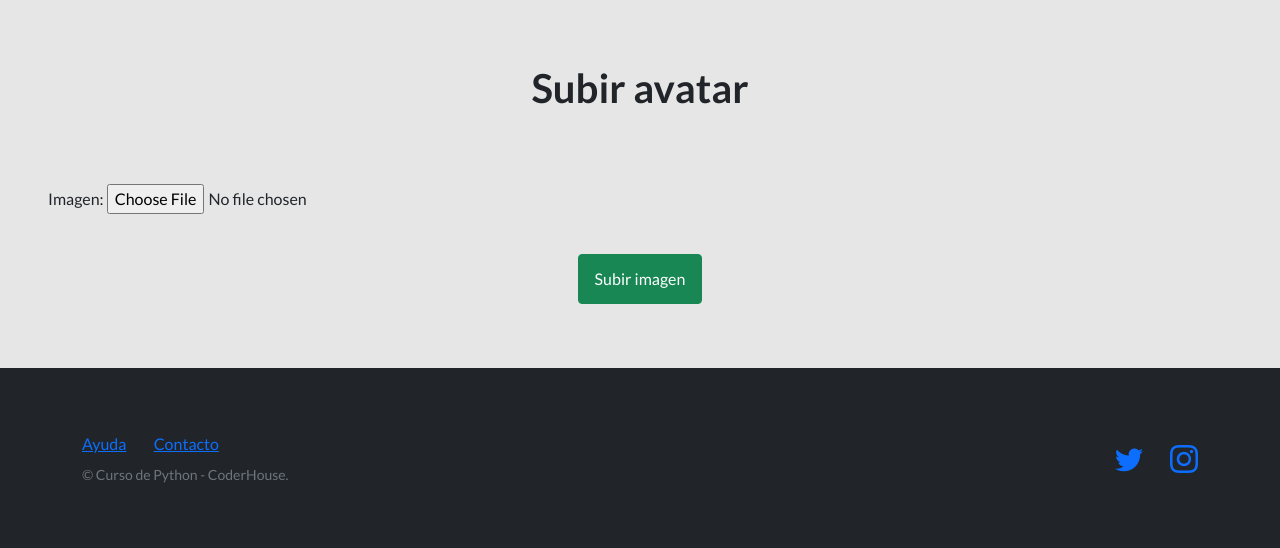
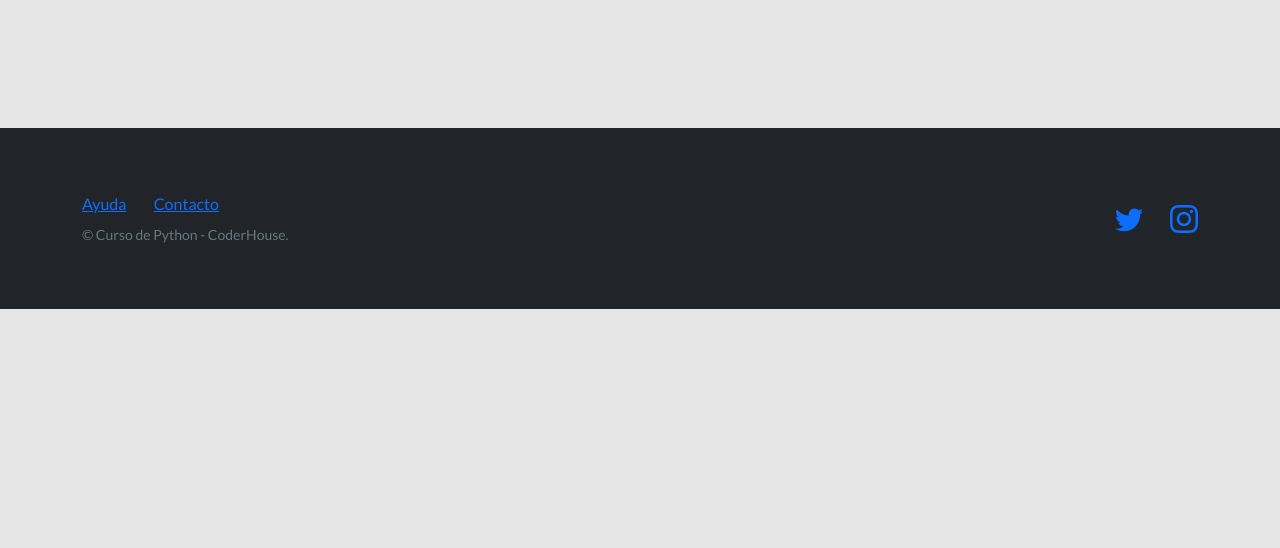
Before and after one commit to nicolasdelfino-123/Tercera-pre-entrega-DELFINO, a Django app: page /perfiles/agregar-avatar/ in a window 1280 px wide. Shown: the part 66-614 px from the top of the page. Run offline with Django 4.2, Linux system fonts and the light colour scheme; the visitor is signed in with stand-in values (Sample User, id 1); data that the repository does not hold is empty; some libraries are stand-ins or nearby versions.

Commit message:
solucionando avatar 2

```diff
--- a/proyecto_perros/perfiles/templates/perfiles/formulario_avatar.html
+++ b/proyecto_perros/perfiles/templates/perfiles/formulario_avatar.html
@@ -1,19 +1 @@
-{% extends "app_perros/base.html" %}
-
-{% block contenido %}
-
-<h1 style="width: 100%; text-align: center; margin: 0px 0px 72px 0px; font-weight: bold;" >Subir avatar</h1>
-
-<form method="post" enctype="multipart/form-data">
-    <fieldset>
-        {% csrf_token %}
-        {{ form.as_p }}
-        <div class="form-group">
-            <div class="col-md-12 text-center" style="margin-top: 40px;">
-                <button type="submit" class="btn btn-success">Subir imagen</button>
-            </div>
-        </div>
-    </fieldset>
-</form>
-
-{% endblock %}
+{% extends 'app_perros/base.html' %}
```
Also changed, not shown: proyecto_perros/perfiles/templates/perfiles/ver_avatar.html (added).
